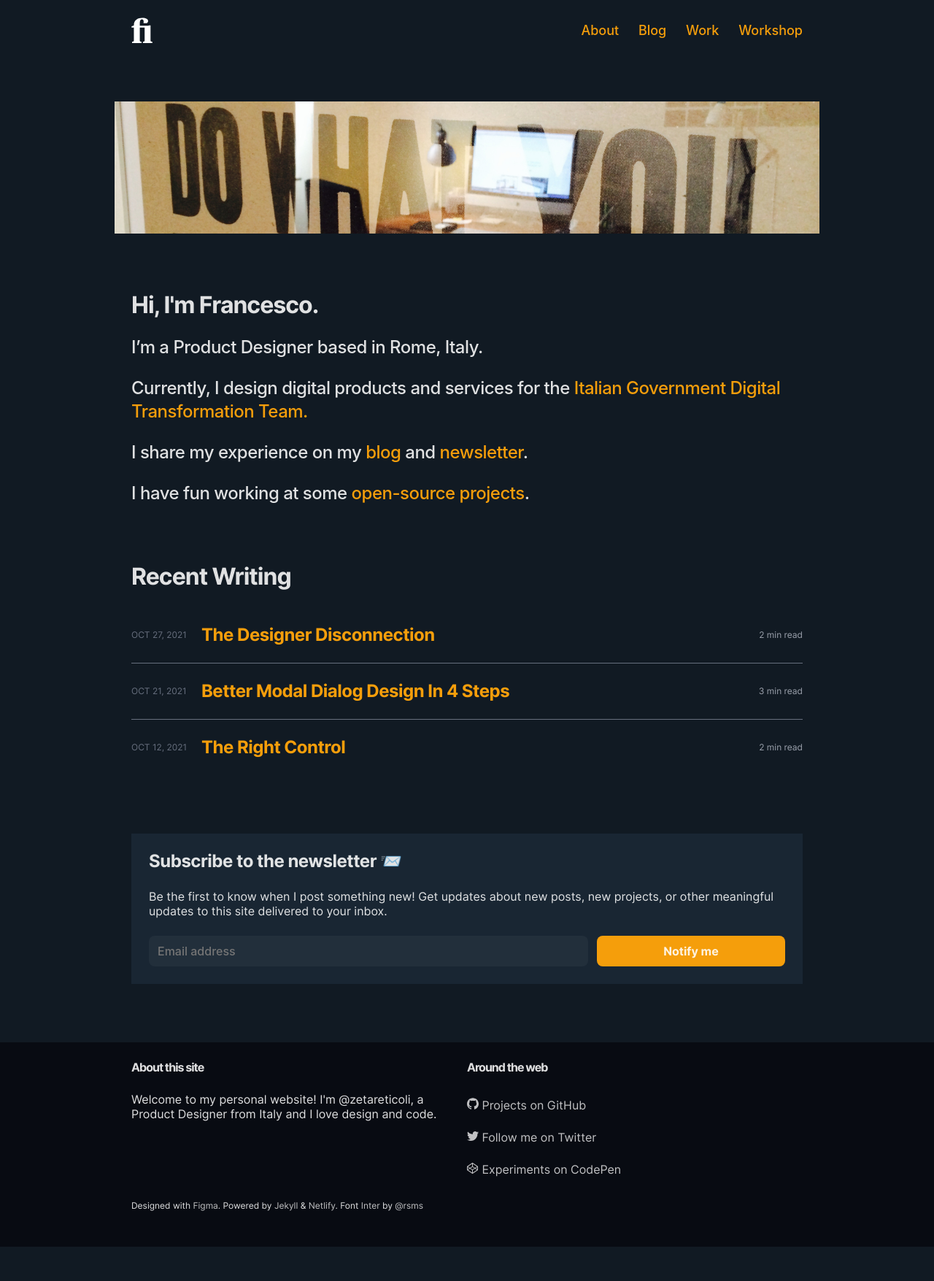
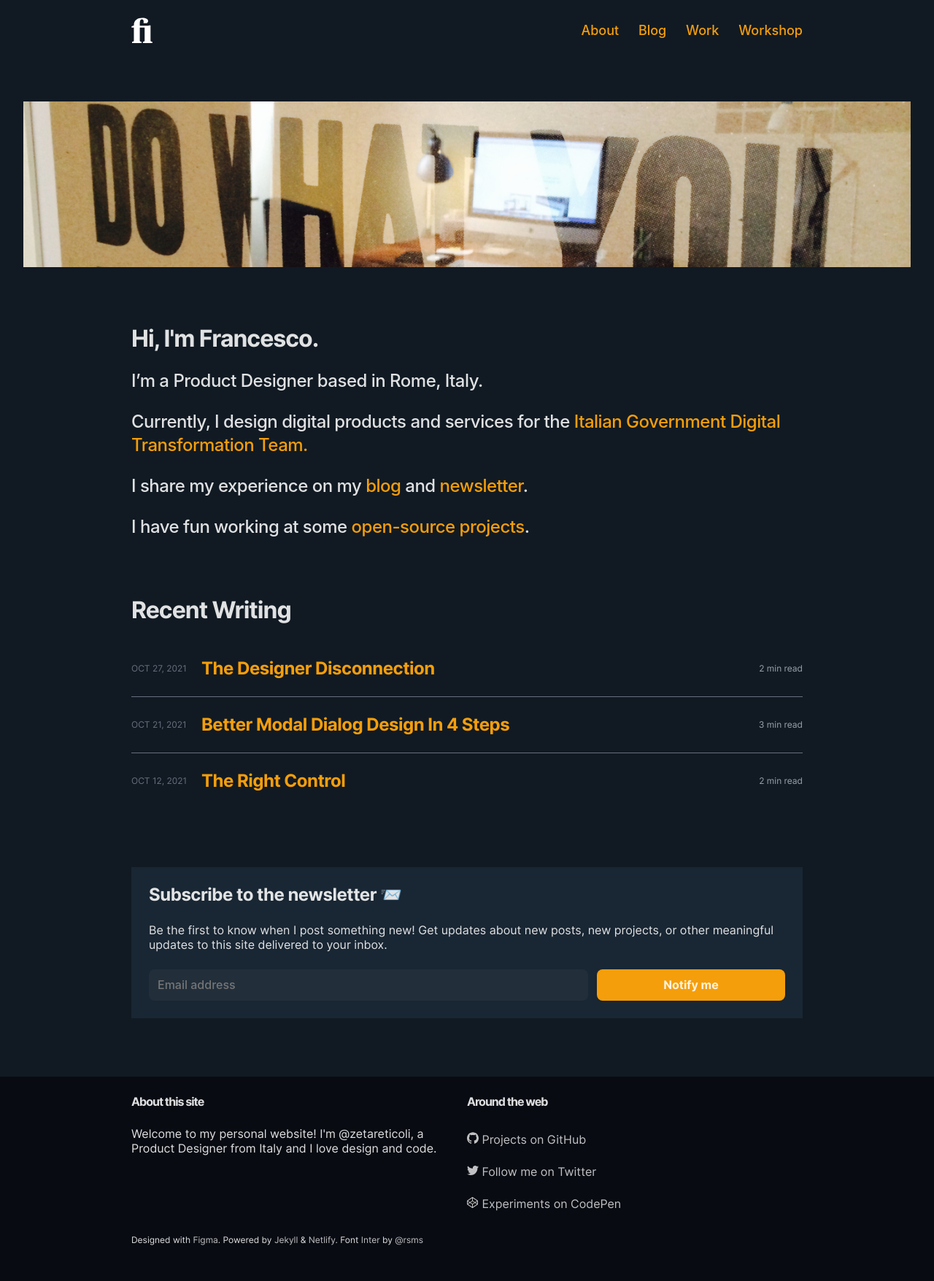
Before and after one commit to zetareticoli/fi, a Jekyll site: the page built from index.html, in a window 1280 px wide. Shown: the whole page at 73% size. Built offline with Jekyll 4.4.1, drawn with Linux system fonts in a browser that asks for light colours; some web fonts are replaced; the list of posts is cut into pages by our own code; before the commit the page ends 1708 px from its top, so only the background shows below that.

Commit message:
Changed full-width measures

```diff
--- a/_sass/_utilities.scss
+++ b/_sass/_utilities.scss
@@ -20,12 +20,12 @@
 
   @media screen and (min-width: 768px) {
     left: 50%;
-    margin-left: -37.75vw;
-    margin-right: -37.75vw;
+    margin-left: -47.5vw;
+    margin-right: -47.5vw;
     max-width: 100vw;
     position: relative;
     right: 50%;
-    width: 75.5vw;
+    width: 95vw;
     height: auto;
   }
 }
```
